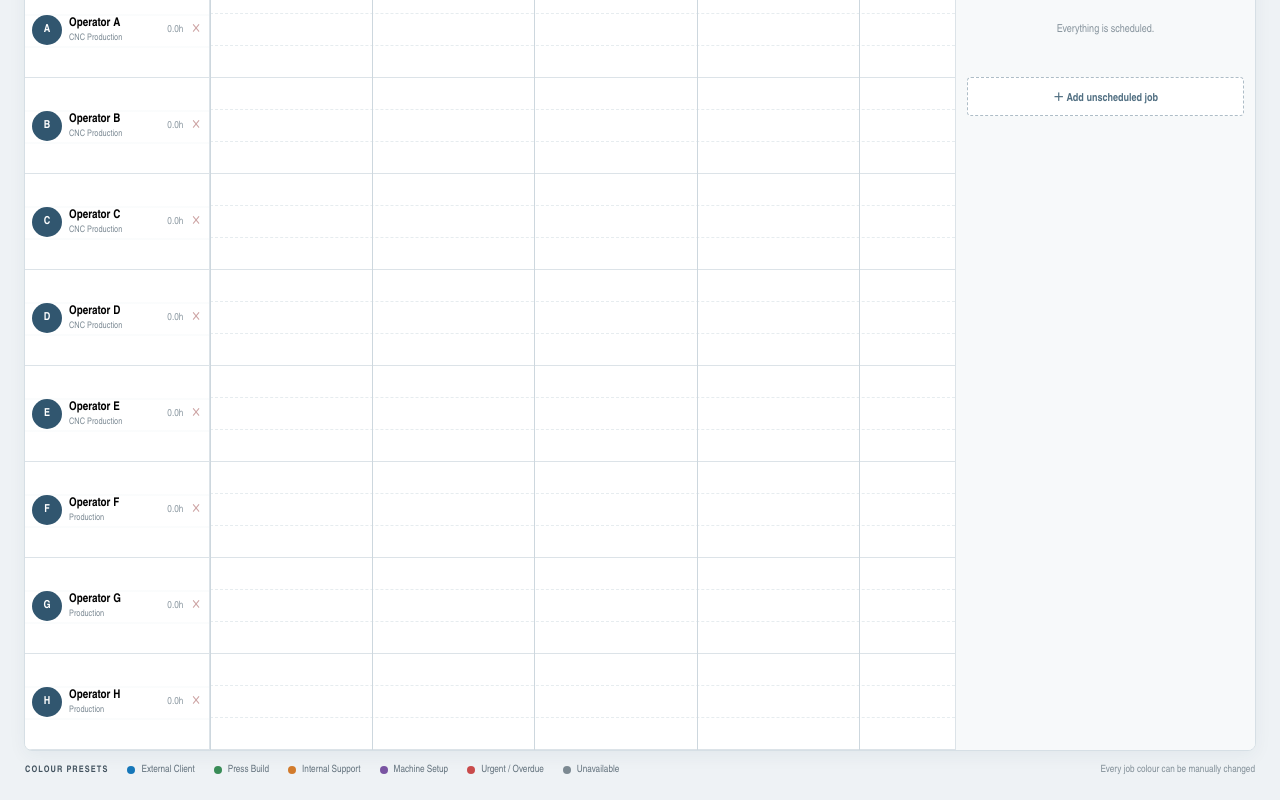
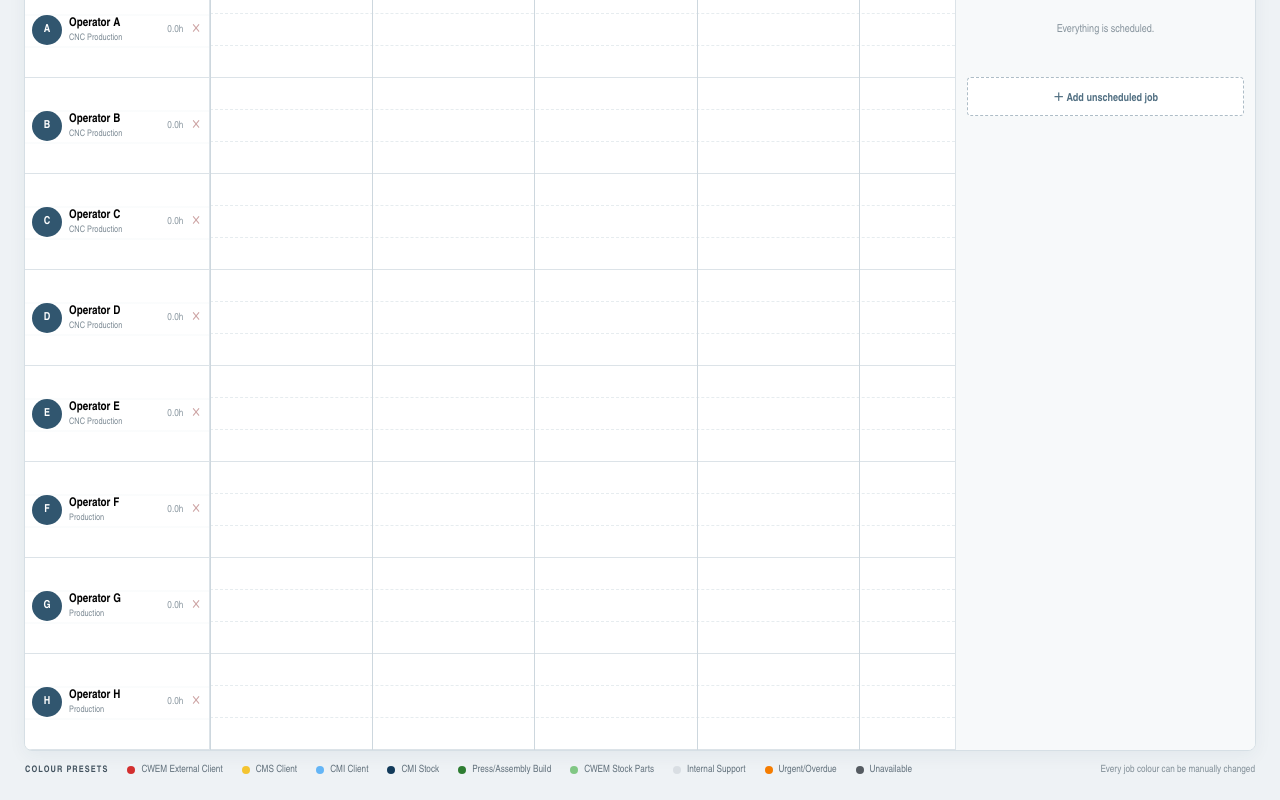
Before and after one commit to andcarCWEM/CWEM-Production-Planner, a React (Vite) app: page / in a window 1280 px wide. Shown: the part 321-1121 px from the top of the page. Built offline with nearby package versions, Linux system fonts and the light colour scheme.

Commit message:
Update production colour buckets

```diff
--- a/src/ProductionPlanner.tsx
+++ b/src/ProductionPlanner.tsx
@@ -2,7 +2,7 @@
 
 import { useEffect, useMemo, useRef, useState } from "react";
 
-type Category = "external" | "press" | "internal" | "setup" | "urgent" | "unavailable";
+type Category = "cwemExternal" | "cmsClient" | "cmiClient" | "cmiStock" | "pressAssembly" | "cwemStock" | "internal" | "urgent" | "unavailable";
 type Operator = { id: string; name: string; detail: string };
 type Job = {
   id: string; title: string; description: string; operatorId: string | null;
@@ -16,13 +16,20 @@ const TOTAL_MINUTES = DAY_LENGTHS.reduce((a, b) => a + b, 0);
 const OPERATOR_HEIGHT = 96;
 const LANE_HEIGHT = 32;
 const palette: Record<Category, string> = {
-  external: "#1677b9", press: "#398c57", internal: "#d27b2c",
-  setup: "#7954a2", urgent: "#c94b4b", unavailable: "#7c8992",
+  cwemExternal: "#d32f2f", cmsClient: "#f4c430", cmiClient: "#64b5f6",
+  cmiStock: "#123a5a", pressAssembly: "#2e7d32", cwemStock: "#81c784",
+  internal: "#d9dee3", urgent: "#f57c00", unavailable: "#555b61",
 };
 const categories: { id: Category; label: string }[] = [
-  { id: "external", label: "External Client" }, { id: "press", label: "Press Build" },
-  { id: "internal", label: "Internal Support" }, { id: "setup", label: "Machine Setup" },
-  { id: "urgent", label: "Urgent / Overdue" }, { id: "unavailable", label: "Unavailable" },
+  { id: "cwemExternal", label: "CWEM External Client" },
+  { id: "cmsClient", label: "CMS Client" },
+  { id: "cmiClient", label: "CMI Client" },
+  { id: "cmiStock", label: "CMI Stock" },
+  { id: "pressAssembly", label: "Press/Assembly Build" },
+  { id: "cwemStock", label: "CWEM Stock Parts" },
+  { id: "internal", label: "Internal Support" },
+  { id: "urgent", label: "Urgent/Overdue" },
+  { id: "unavailable", label: "Unavailable" },
 ];
 const mondayOf = (date: Date) => { const d=new Date(date),day=d.getDay(); d.setDate(d.getDate()-(day===0?6:day-1)); d.setHours(0,0,0,0); return d; };
 const addDays = (date: Date, n: number) => { const d=new Date(date); d.setDate(d.getDate()+n); return d; };
@@ -48,8 +55,10 @@ const jobGlobalStart = (job:Job) => weekGlobalStart(job.week)+dayOffset(job.day)
 const positionFromGlobal = (global:number) => { let weekIndex=Math.floor(global/TOTAL_MINUTES),within=global-weekIndex*TOTAL_MINUTES; if(within<0){weekIndex--;within+=TOTAL_MINUTES;} const placed=absoluteToDay(Math.min(within,TOTAL_MINUTES-15)); return {week:keyFromOrdinal(EPOCH_MONDAY+weekIndex*7),day:placed.day,start:placed.start}; };
 const dateTimeFromGlobal = (global:number,preferEnd=false) => { let weekIndex=Math.floor(global/TOTAL_MINUTES),within=global-weekIndex*TOTAL_MINUTES; if(within<0){weekIndex--;within+=TOTAL_MINUTES;} if(preferEnd&&within===0){weekIndex--;within=TOTAL_MINUTES;} let day=0,minute=within; for(;day<5;day++){if(minute<DAY_LENGTHS[day]||(!preferEnd&&minute===0))break;if(preferEnd&&minute===DAY_LENGTHS[day])break;minute-=DAY_LENGTHS[day];} day=Math.min(day,4); return {date:keyFromOrdinal(EPOCH_MONDAY+weekIndex*7+day),time:timeLabel(START+minute)}; };
 const globalFromDateTime = (date:string,time:string,isEnd=false) => { if(!/^\d{4}-\d{2}-\d{2}$/.test(date))return null; const ordinal=dateOrdinal(date),weekday=new Date(ordinal*86400000).getUTCDay(),day=weekday-1,clock=parseTime(time); if(day<0||day>4||clock===null)return null; const offset=clock-START,length=DAY_LENGTHS[day]; if(offset<0||offset>length||(!isEnd&&offset===length))return null; const mondayOrdinal=ordinal-day,weekIndex=Math.round((mondayOrdinal-EPOCH_MONDAY)/7); return weekIndex*TOTAL_MINUTES+dayOffset(day)+offset; };
-const blankJob = (week=CURRENT_WEEK): Job => ({ id:"",title:"",description:"",operatorId:null,day:0,start:0,duration:60,lane:0,category:"external",color:palette.external,machine:"",due:"",quantity:"",week });
-const normalizeJob = (j: Partial<Job>): Job => ({ ...blankJob(), ...j, week:normalizeWeekKey(j.week||CURRENT_WEEK), lane:Math.max(0,Math.min(2,j.lane??0)), color:j.color||palette[j.category||"external"] } as Job);
+const legacyCategories: Record<string,Category> = { external:"cwemExternal", press:"pressAssembly", setup:"internal", internal:"internal", urgent:"urgent", unavailable:"unavailable" };
+const legacyColours: Record<string,string> = { external:"#1677b9", press:"#398c57", internal:"#d27b2c", setup:"#7954a2", urgent:"#c94b4b", unavailable:"#7c8992" };
+const blankJob = (week=CURRENT_WEEK): Job => ({ id:"",title:"",description:"",operatorId:null,day:0,start:0,duration:60,lane:0,category:"cwemExternal",color:palette.cwemExternal,machine:"",due:"",quantity:"",week });
+const normalizeJob = (j: Partial<Job>): Job => { const legacy=legacyCategories[String(j.category)],category=(categories.some(c=>c.id===j.category)?j.category:legacy)||"cwemExternal",oldPreset=legacyColours[String(j.category)],color=!j.color||(legacy&&j.color.toLowerCase()===oldPreset)?palette[category]:j.color; return ({ ...blankJob(), ...j, category, week:normalizeWeekKey(j.week||CURRENT_WEEK), lane:Math.max(0,Math.min(2,j.lane??0)), color } as Job); };
 
 export default function ProductionPlanner(){
   const [operators,setOperators]=useState(initialOperators);
```
